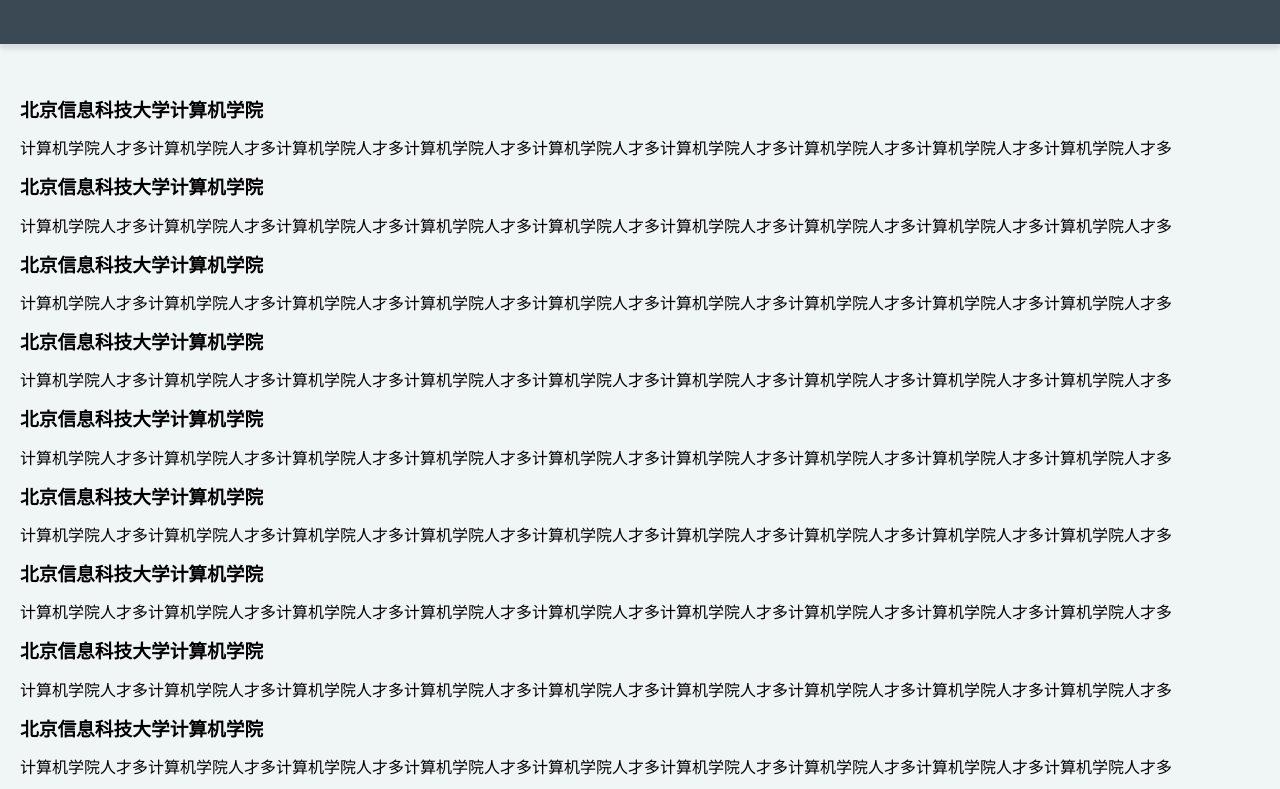
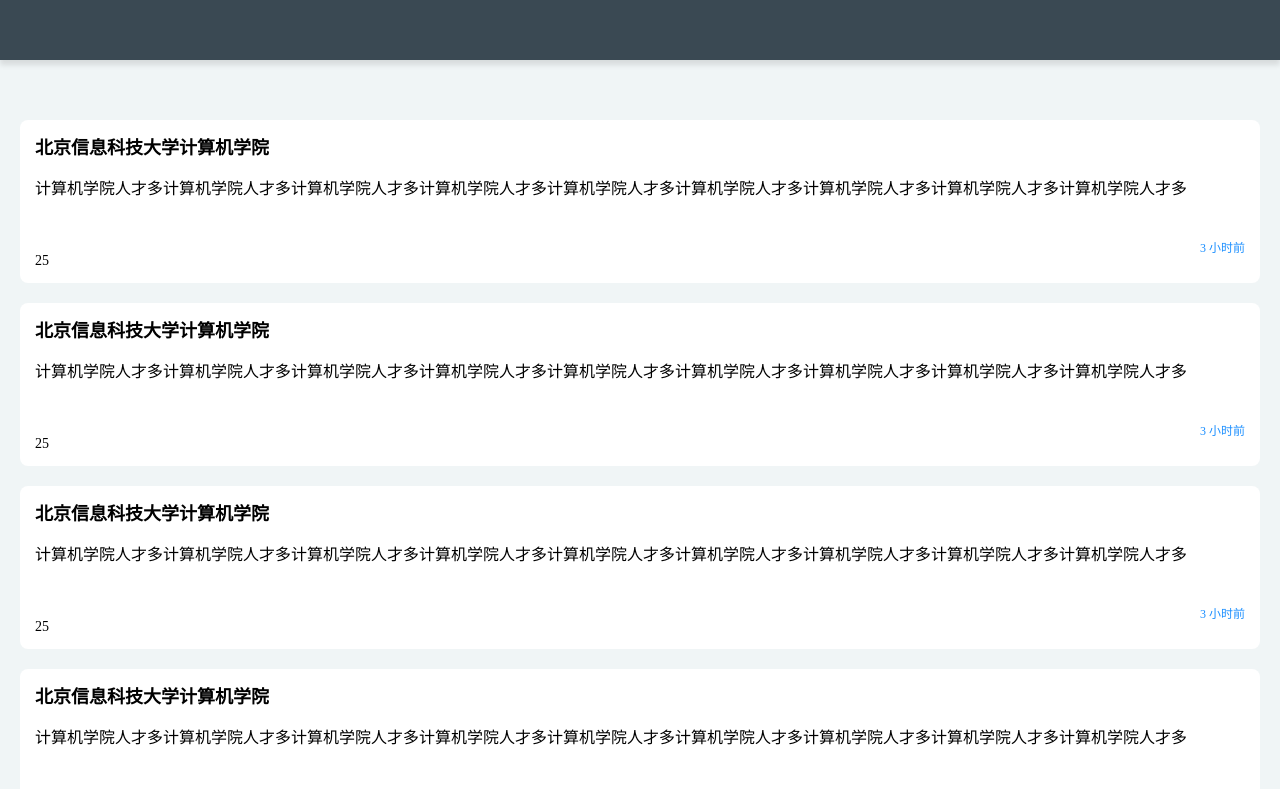
Before and after one commit to Smpests/vue-practices, a Vue app in the folder alice/alice/: page / in a window 1280 px wide. Shown: the top 789 px of the page. Built offline with nearby package versions, Linux system fonts and the light colour scheme; a web font is replaced by a local one.

Commit message:
[alice] <update> homeCellItem CSS

```diff
--- a/alice/alice/src/components/HomeCell.vue
+++ b/alice/alice/src/components/HomeCell.vue
@@ -1,21 +1,70 @@
-<style module>
-  .homeCell-contanier {
+<style scoped>
+  @font-face {
+  font-family: 'iconfont';  /* project id 952909 */
+  src: url('//at.alicdn.com/t/font_952909_fni4mkv42n.eot');
+  src: url('//at.alicdn.com/t/font_952909_fni4mkv42n.eot?#iefix') format('embedded-opentype'),
+  url('//at.alicdn.com/t/font_952909_fni4mkv42n.woff') format('woff'),
+  url('//at.alicdn.com/t/font_952909_fni4mkv42n.ttf') format('truetype'),
+  url('//at.alicdn.com/t/font_952909_fni4mkv42n.svg#iconfont') format('svg');
+}
+
+  .homeCell-container {
     background: white;
-    height: 100px;
+    padding: 0.1px 15px 0.1px 15px;
+    margin-top: 20px;
     border-radius: 8px;
+  }
+  .homeCell-container p {
+    font-weight: weight;
+  }
+  .titleP {
     font-weight: bold;
+    font-size: 18px;
   }
-
-  .homeCell-contanier p {
-    color: black;
-    font-size: 46px;
+  .contentP {
+    font-weight: weight;
+    font-size: 16px;
+    line-height: 23px;
+  }
+  .bottom {
+    display: flex;
+    align-content: space-between;
+    align-items: center;
+  }
+  .bottom-views {
+    /* flex: 1; */
+    align-content: space-between;
+    align-items: center;
+    justify-content: baseline;
+  }
+  .bottom-views-span {
+    font-size: 20px;
+    font-family: iconfont;
+    color: palevioletred;
+  }
+  .bottom-views-count {
+    font-size: 14px;
+  }
+  .bottom-timeP {
+    flex: 1;
+    text-align: right;
+    font-weight: weight;
+    font-size: 12px;
+    color: #1E90FF;
   }
 </style>
 
 <template>
   <div class="homeCell-container">
-    <h3> 北京信息科技大学计算机学院 </h3>
-    <p> 计算机学院人才多计算机学院人才多计算机学院人才多计算机学院人才多计算机学院人才多计算机学院人才多计算机学院人才多计算机学院人才多计算机学院人才多 </p>
+    <p class="titleP"> 北京信息科技大学计算机学院 </p>
+    <p class="contentP"> 计算机学院人才多计算机学院人才多计算机学院人才多计算机学院人才多计算机学院人才多计算机学院人才多计算机学院人才多计算机学院人才多计算机学院人才多 </p>
+    <div class="bottom">
+      <div class="bottom-views">
+        <span class="bottom-views-span">&#xeac1;</span>
+        <p class="bottom-views-count">25</p>
+      </div>
+      <p class="bottom-timeP">3 小时前</p>
+    </div>
   </div>
 </template>
 
--- a/alice/alice/src/components/NavHeader.vue
+++ b/alice/alice/src/components/NavHeader.vue
@@ -1,7 +1,7 @@
 <style scoped>
   @font-face {
     font-family: navHeaderIconFont;
-    src: url('//at.alicdn.com/t/font_952909_u3d3973k6re.ttf');
+    src: url('//at.alicdn.com/t/font_952909_fni4mkv42n.ttf')
   }
   .wrapper {
     background-color: #3A4953;
@@ -12,8 +12,7 @@
     left: 0;
     right: 0;
     font-weight: weight;
-    height: 44px;
-    line-height: 42px;
+    line-height: 60px;
     padding: 0 1em;
     box-shadow: 0 5px 5px rgba(0, 0, 0, 0.1);
   }
--- a/alice/alice/src/views/Home.vue
+++ b/alice/alice/src/views/Home.vue
@@ -1,20 +1,17 @@
 <style scoped>
-  html body {
-    margin: 0;
-  }
   .container {
     overflow-y: scroll;
     height: 100%;
+    margin-top: 60px;
     background-color: rgb(240, 245, 246);
   }
   .list {
-    margin: 20px 20px 20px 20px;
+    margin: 60px 20px 20px 20px;
   }
 
   #nav {
+    margin-top: 10px;
     text-align: center;
-    padding-top: 50px;
-    margin-bottom: 50px;
     font-family: navHeaderIconFont;
     font-size: 32px;
   }
```
